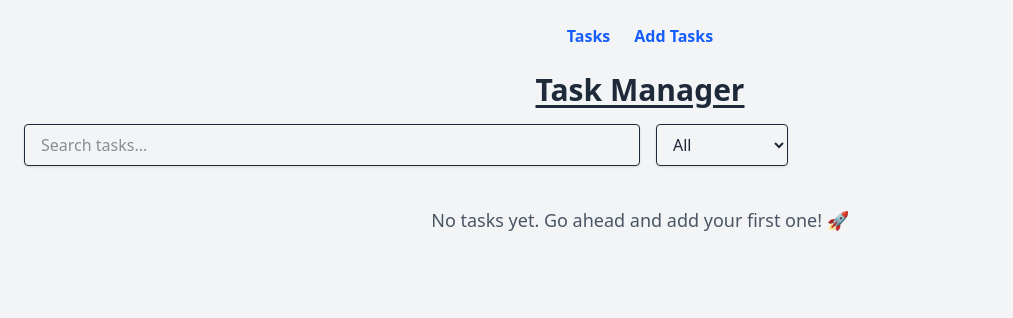
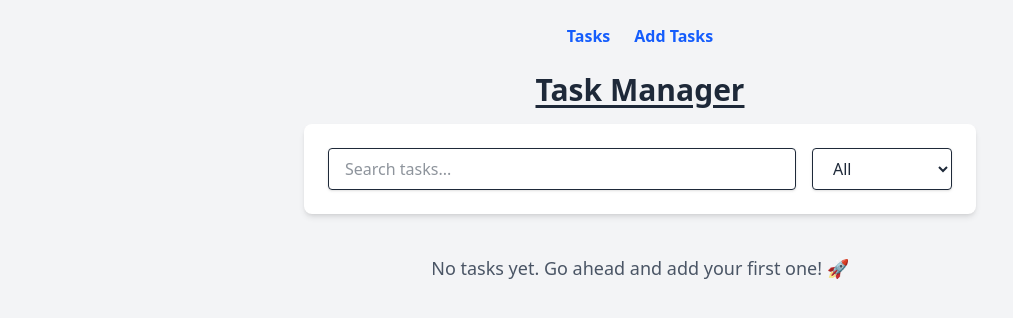
Before and after one commit to Mhamad-Raad/task-manager-angular, an Angular app: page / in a window 1280 px wide. Shown: the top 318 px of the page, without its empty margins (0-1013 px from the left). Built offline with nearby package versions, Linux system fonts and the light colour scheme.

Commit message:
update filter sections style

```diff
--- a/src/app/components/task-filters/task-filters.html
+++ b/src/app/components/task-filters/task-filters.html
@@ -1,18 +1,22 @@
-<div class="flex items-center gap-4 mb-4">
+<div class="flex justify-center">
+  <div
+    class="bg-white p-6 rounded-lg shadow-md w-full max-w-2xl flex flex-col sm:flex-row items-center gap-4"
+  >
     <input
       [(ngModel)]="searchTerm"
       (input)="updateSearch()"
       placeholder="Search tasks..."
-    class="px-4 py-2 border rounded shadow-sm w-1/2 focus:ring focus:ring-blue-400 transition"
+      class="flex-1 px-4 py-2 border rounded shadow-sm focus:ring focus:ring-blue-400 transition w-full sm:w-auto"
     />
 
     <select
       [(ngModel)]="showCompleted"
       (change)="updateStatus()"
-    class="px-3 py-2 border rounded shadow-sm focus:ring-blue-400 transition"
+      class="px-4 py-2 border rounded shadow-sm focus:ring-blue-400 transition w-full sm:w-auto"
     >
       <option value="all">All</option>
       <option value="completed">Completed</option>
       <option value="incomplete">Incomplete</option>
     </select>
   </div>
+</div>
```
Lines whose indentation alone changed are shown as unchanged.
